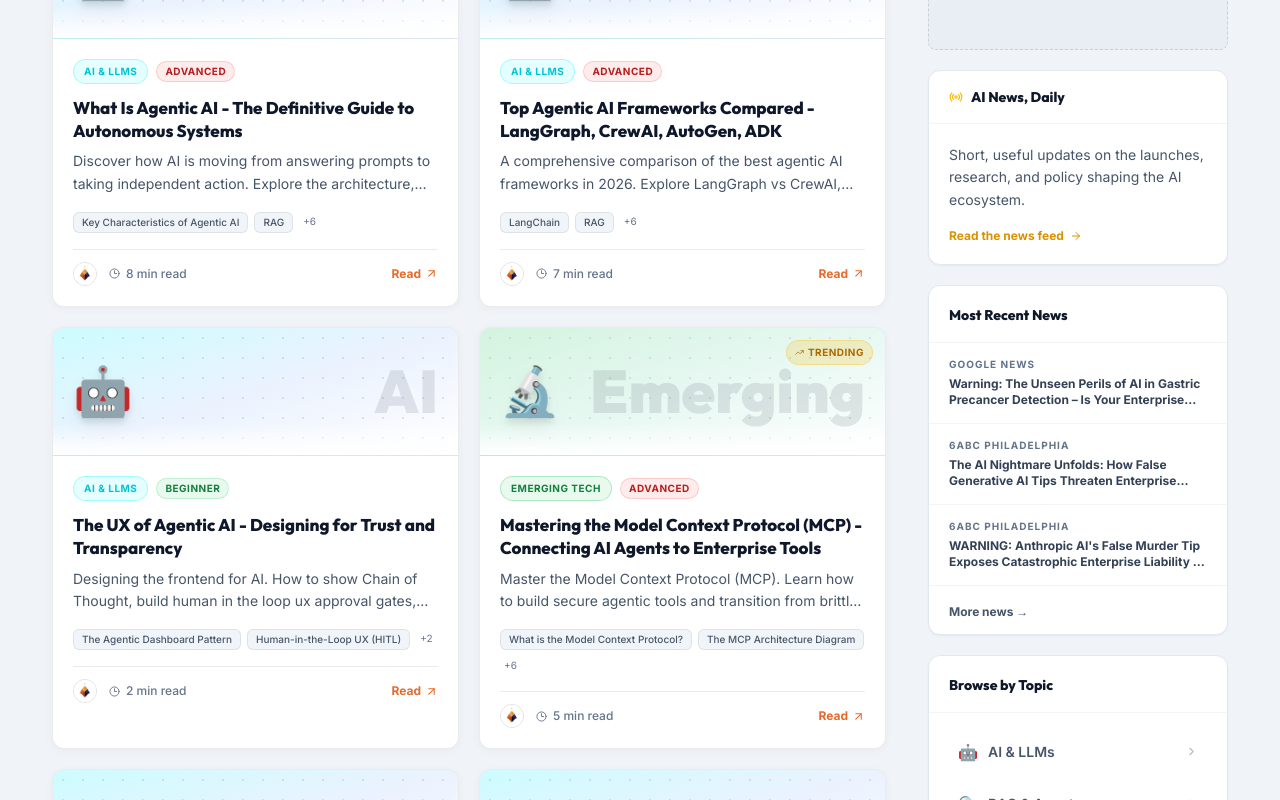
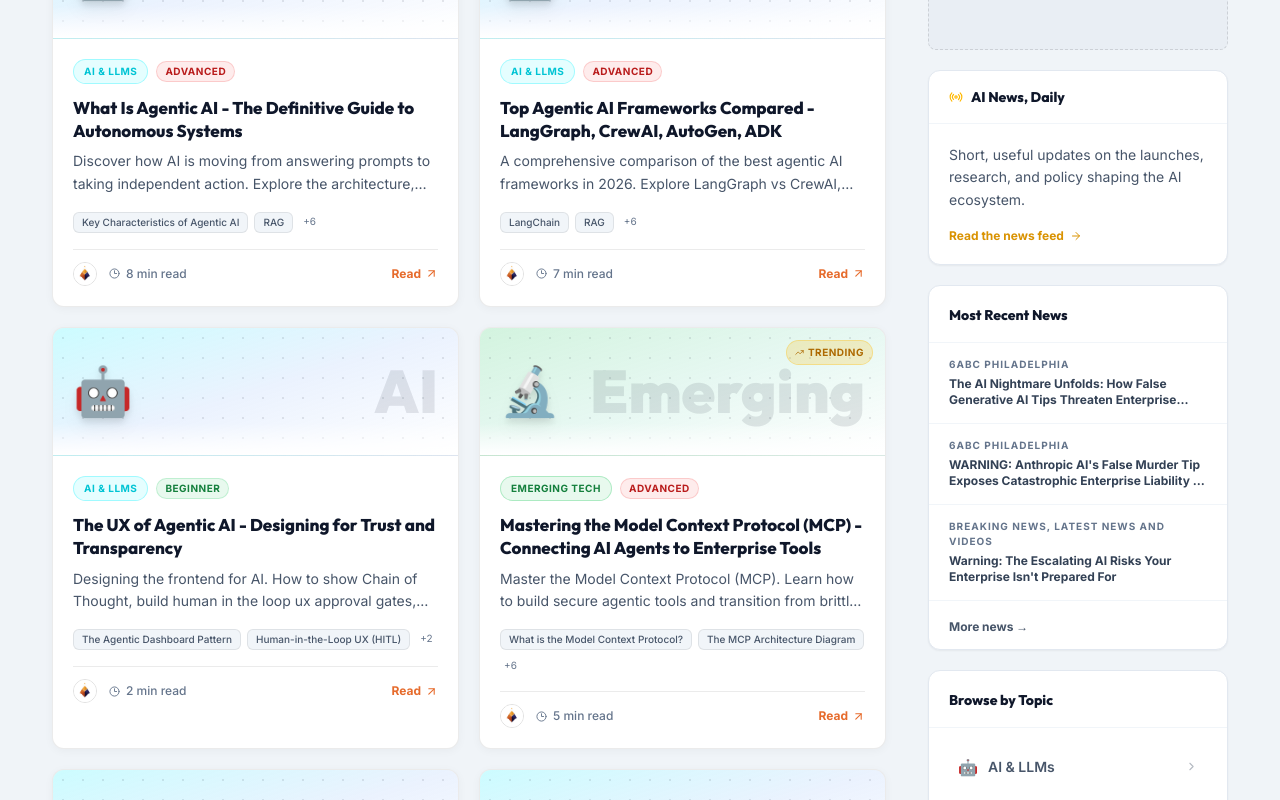
Before and after one commit to milandhore/illuminaist-latest, a React (Vite) app: page / in a window 1280 px wide. Shown: the part 1608-2408 px from the top of the page. Built offline with nearby package versions, Linux system fonts and the light colour scheme.

Commit message:
CMS: Deleted news 'warning_the_unseen_perils_of_ai_in_gastric_precancer_detection_is_your_enterprise_ready_for_the_fallout'

```diff
--- a/src/data/news.js
+++ b/src/data/news.js
@@ -1,16 +1,4 @@
 export const newsItems = [
-  {
-    "title": "Warning: The Unseen Perils of AI in Gastric Precancer Detection – Is Your Enterprise Ready for the Fallout?",
-    "excerpt": "Artificial intelligence holds immense promise for revolutionizing medical diagnostics, particularly in the early detection of critical conditions. In ...",
-    "source": "Google News",
-    "slug": "warning_the_unseen_perils_of_ai_in_gastric_precancer_detection_is_your_enterprise_ready_for_the_fallout",
-    "htmlPath": "/articles/news/warning_the_unseen_perils_of_ai_in_gastric_precancer_detection_is_your_enterprise_ready_for_the_fallout.html",
-    "publishedAt": "2026-10-11",
-    "category": "AI News",
-    "id": 2,
-    "badge": "Latest",
-    "badgeColor": "amber"
-  },
   {
     "title": "The AI Nightmare Unfolds: How False Generative AI Tips Threaten Enterprise Integrity and Public Safety",
     "excerpt": "The digital age promised unprecedented efficiency, driven by the rise of Artificial Intelligence. Yet, a recent incident involving an Anthropic AI mod...",
```
Also changed, not shown: public/articles/news/warning_the_unseen_perils_of_ai_in_gastric_precancer_detection_is_your_enterprise_ready_for_the_fallout.html (deleted, +0 -11 lines).
